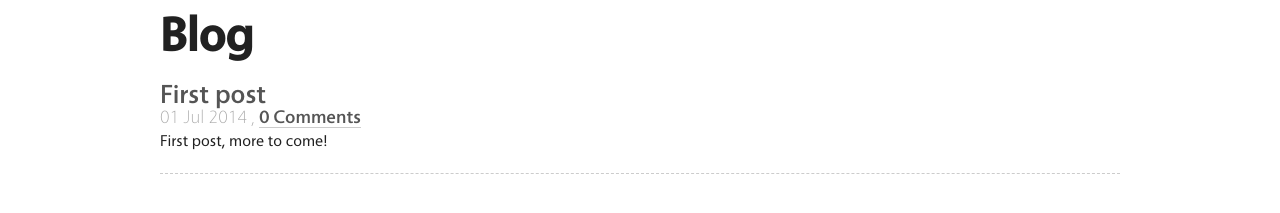
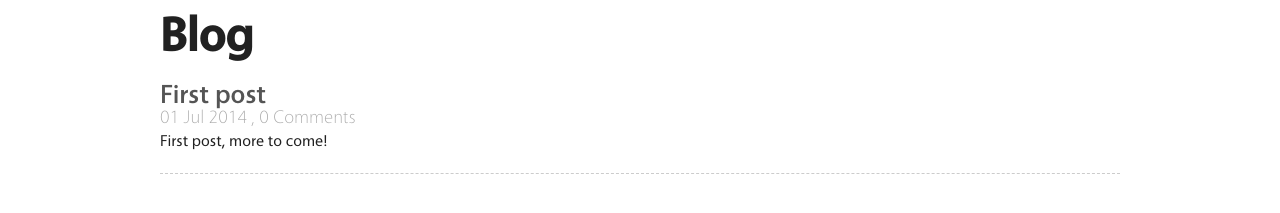
Before and after one commit to skimmmer/skimmmer.github.io, a Jekyll site: the page built from blog/index.html, in a window 1280 px wide. Shown: the part 386-599 px from the top of the page. Built offline with Jekyll 4.4.1, drawn with Linux system fonts in a browser that asks for light colours; nearby versions of some CDN libraries; comment, search, counter and statistics services are not loaded.

Commit message:
Adding comments

```diff
--- a/styles/main.css
+++ b/styles/main.css
@@ -263,15 +263,15 @@ img.project
 }
 
 .posts li .date a {
-	text-decoration:none;
-	border:0;
-	font-size:14pt;
-	font-family:"VegurL";
-	color:#AAA;
+	text-decoration:none !important;
+	border:0 !important;
+	font-size:14pt !important;
+	font-family:"VegurL" !important;
+	color:#AAA !important;
 }
 
 .posts li .date a:hover {
-	color:#555;
+	color:#555 !important;
 }
 
 .posts li .excerpt {
```
